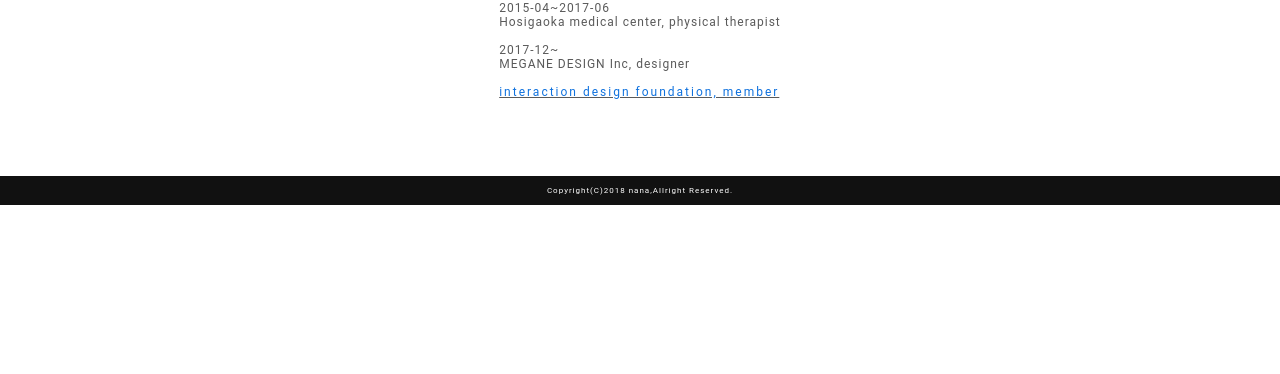
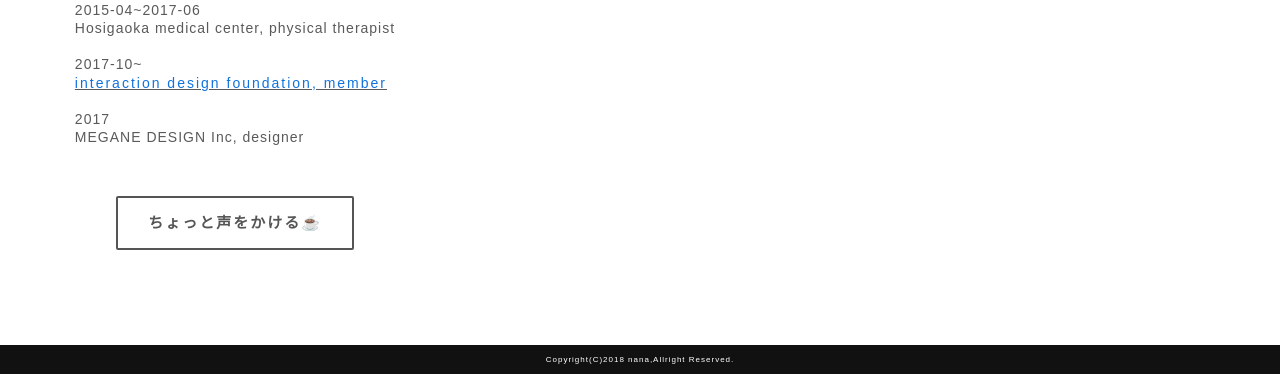
Before and after one commit to nana42352/nana42352.github.io, a plain HTML site: page myportfolio/about.html in a window 1280 px wide. Shown: the part 600-974 px from the top of the page. Before the commit the page ends 805 px from the top, so only its background shows below. Drawn offline with Linux system fonts and the light colour scheme.

Commit message:
add contact

```diff
--- a/myportfolio/about.html
+++ b/myportfolio/about.html
@@ -53,11 +53,11 @@ h1 {
              <a href="https://github.com/nana42352"><i class="fab fa-github"></i></a>
            </div>
            <div class="txt-contents">
-          <p class="txt">2015-04~2017-06<br>Hosigaoka medical center, physical therapist<br><br>2017-12~<br>MEGANE DESIGN Inc, designer
-            <br>
-            <br>
-            <u><a href="https://www.interaction-design.org/nana-ogura">interaction design foundation, member</a></u>
+          <p class="txt">2015-04~2017-06<br>Hosigaoka medical center, physical therapist<br>
+            <br>2017-10~<br><u><a href="https://www.interaction-design.org/nana-ogura">interaction design foundation, member</a></u><br>
+            <br>2017<br>MEGANE DESIGN Inc, designer<br>
           </p>
+          <a href="mailto:febdus144@gmail.com" class="btn">ちょっと声をかける☕️</a>
         </div>
         </div>
 
--- a/myportfolio/css/styles.css
+++ b/myportfolio/css/styles.css
@@ -1,6 +1,6 @@
 *{
   box-sizing:border-box;
-  font-family: Roboto,Helvetica,Arial,sans-serif;
+  font-family: "objektiv-mk2", "ryo-gothic-plusn", sans-serif;
   letter-spacing: 2px;
 }
 
@@ -98,13 +98,13 @@ header li > a:hover{
 }
 
 .container p{
-  font-size: 12px;
+  font-size: 14px;
+  line-height: 1.3;
 }
 
 .container h4{
   font-size: 15px;
-  font-weight: 600;
-  letter-spacing: 2px;
+  font-weight: 500;
   color:#464646;
   margin-top: 10px;
   margin-bottom: 0px;
@@ -147,8 +147,8 @@ header li > a:hover{
 }
 
 .txt-contents {
-    max-width: 300px;
-    margin: 0 auto;
+    max-width: 350px;
+    margin-bottom: 30px;
     text-align: center;
   }
 
@@ -157,6 +157,8 @@ header li > a:hover{
   display: inline-block;
    text-align: left;
    color: #5a5a5a;
+   font-size: 14px;
+   margin-bottom: 50px;
 }
 
 .sns{
@@ -193,3 +195,18 @@ footer address{
 .active_2{
   color:black;
 }
+
+.btn{
+  display: inline-block;
+    line-height: 50px;
+    padding: 0 30px;
+    background-color: white;
+    color: #555555;
+    text-decoration: none;
+    border: 2px solid #555555;
+    border-radius: 2px;
+    font-weight: bold;
+    cursor: pointer;
+    word-break: keep-all;
+    font-size: 15px;
+}
```
Also changed, not shown: myportfolio/index.html (+5 -5 lines).
